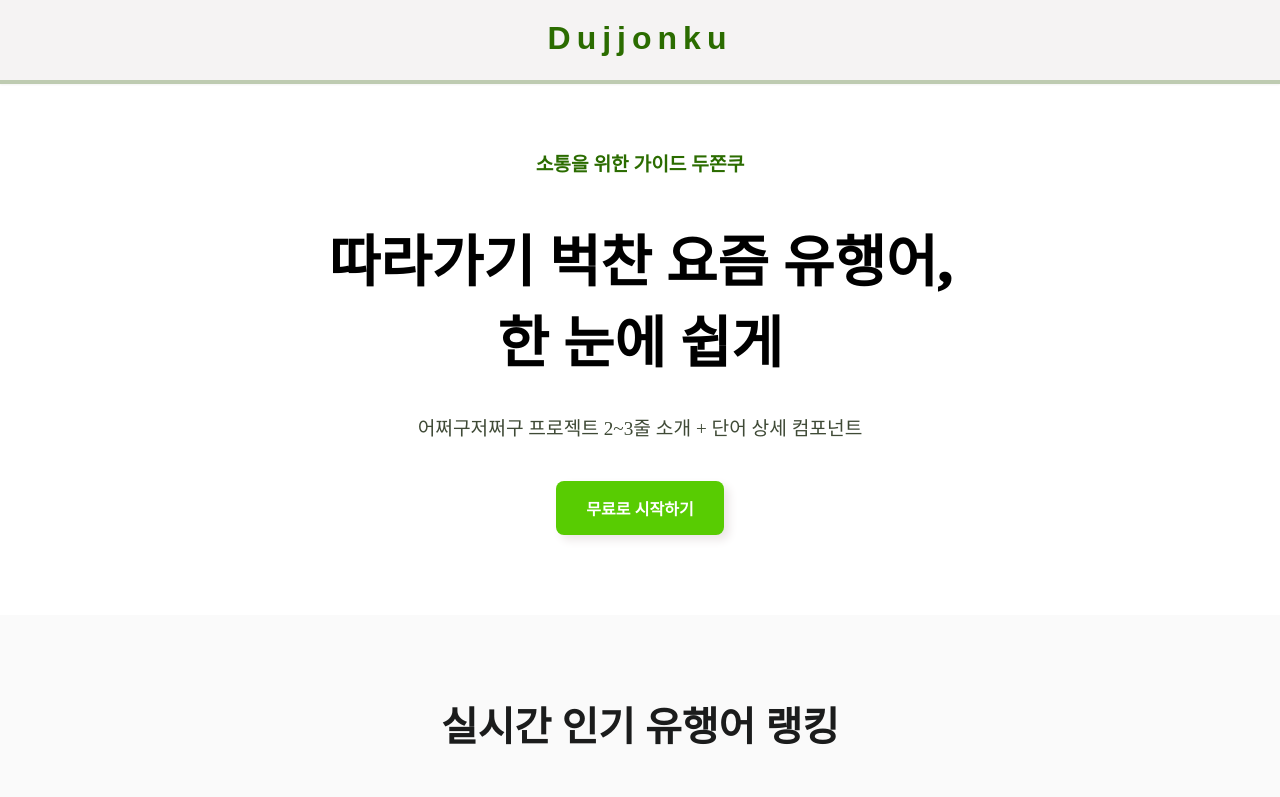
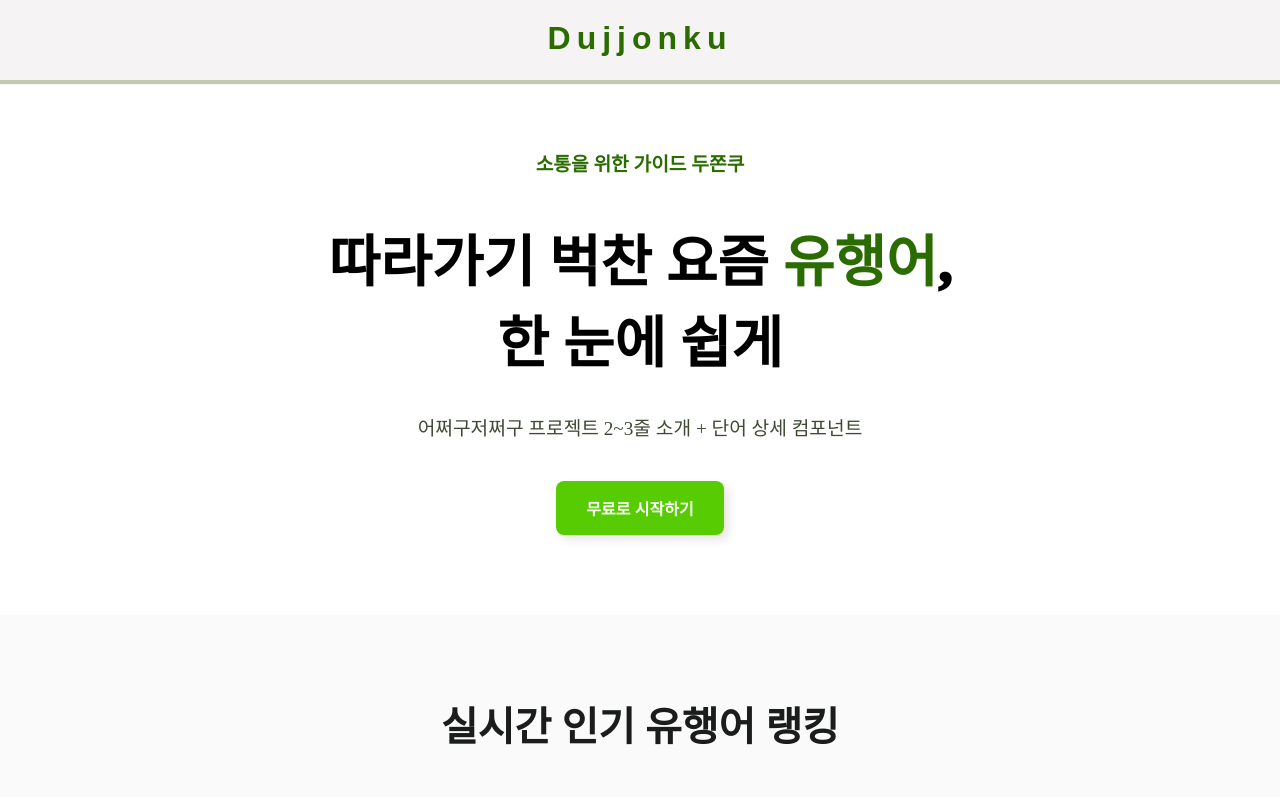
Before and after one commit to chc216/dujjonku-frontend, a React (Vite) app: page / in a window 1280 px wide. Shown: the top 797 px of the page. Built offline with nearby package versions, Linux system fonts and the light colour scheme.

Commit message:
feat: 랜딩페이지 제목 애니메이션 추가

```diff
--- a/src/pages/user/Main/index.jsx
+++ b/src/pages/user/Main/index.jsx
@@ -1,18 +1,19 @@
 import React from "react";
 import styled from "styled-components";
-import { useNavigate } from "react-router-dom"
-import RankingCard from "@/pages/user/DashBoard/RankingCard"
-import TodayWordCard from "@/pages/user/DashBoard/TodayWordCard"
+import { useNavigate } from "react-router-dom";
+import RankingCard from "@/pages/user/DashBoard/RankingCard";
+import TodayWordCard from "@/pages/user/DashBoard/TodayWordCard";
 import Button from "@/components/nav/Button";
-import Contact from "./Contact"
-import TeamMember from "./TeamMember"
+import Contact from "./Contact";
+import TeamMember from "./TeamMember";
+import { motion } from "motion/react";
 
 /* 이후 백엔드 연동시 서버에서 5 or 10개만 가져오도록 변경 */
 const DummyRankingData = Array.from({ length: 10 }, (_, i) => ({
-    id: i+1,
-    keyword: `트렌드 단어 ${i+1}`,
+  id: i + 1,
+  keyword: `트렌드 단어 ${i + 1}`,
   description: "실시간으로 분석된 유행어 설명란",
-    trend: i%3 === 0 ? 'UP' : i%3 === 1 ? 'DOWN' : 'HOLD'
+  trend: i % 3 === 0 ? "UP" : i % 3 === 1 ? "DOWN" : "HOLD",
 }));
 
 const PageWrapper = styled.div`
@@ -34,8 +35,8 @@ const FixedContainer = styled.div`
   align-items: center;
   flex-direction: column;
   justify-content: space-between;
-    border-bottom: 4px solid #BECBB1;
-    background: #F5F3F3;
+  border-bottom: 4px solid #becbb1;
+  background: #f5f3f3;
   box-shadow: 0 1px 2px 0 rgba(0, 0, 0, 0.05);
   min-width: 100px;
   z-index: 1000;
@@ -43,7 +44,7 @@ const FixedContainer = styled.div`
 
 const RandingLogoContent = styled.div`
   margin: 0 auto;
-    color: #2B6C00;
+  color: #2b6c00;
   font-family: "Plus Jakarta Sans", sans-serif;
   font-size: 2rem;
   font-weight: 800;
@@ -82,12 +83,12 @@ const SectionBox = styled.section`
     font-weight: 900;
     margin-top: 0;
     margin-bottom: 20px;
-        color: #1B1C1C;
+    color: #1b1c1c;
   }
 
   p {
     font-size: 1.2rem;
-        color: #3F4A36;
+    color: #3f4a36;
     margin-bottom: 40px;
   }
 `;
@@ -101,7 +102,7 @@ const LinkButton = styled.button`
   border: none;
   border-radius: 8px;
   box-shadow: 5px 5px 10px #ebe6e6;
-    background-color: #58CC02;
+  background-color: #58cc02;
   transition: background-color 0.2s ease-in-out;
 
   &:hover {
@@ -109,29 +110,65 @@ const LinkButton = styled.button`
   }
 `;
 
+const Char = styled(motion.span)`
+  display: inline-block;
+  color: #2b6c00;
+`;
+
 function Main() {
   const navigate = useNavigate();
 
+  const animatedWord = "유행어";
   return (
     <PageWrapper>
       <FixedContainer>
-                <RandingLogoContent onClick={() => navigate('/dashboard')}>Dujjonku</RandingLogoContent>
+        <RandingLogoContent onClick={() => navigate("/dashboard")}>
+          Dujjonku
+        </RandingLogoContent>
       </FixedContainer>
 
       <RandingContainer>
         <SectionBox>
-                    <p style={{ color: '#2B6C00', fontWeight: 'bold' }}>소통을 위한 가이드 <b>두쫀쿠</b></p>
-                    <h1 style={{ fontSize: '3.5rem', fontWeight: 1000, margin: '0 0 15px 0' }}>
-                        따라가기 벅찬 요즘 유행어,<br />한 눈에 쉽게
+          <p style={{ color: "#2B6C00", fontWeight: "bold" }}>
+            소통을 위한 가이드 <b>두쫀쿠</b>
+          </p>
+          <h1
+            style={{
+              fontSize: "3.5rem",
+              fontWeight: 1000,
+              margin: "0 0 15px 0",
+            }}
+          >
+            따라가기 벅찬 요즘{" "}
+            {animatedWord.split("").map((char, i) => (
+              <Char
+                key={i}
+                animate={{ opacity: [0, 1, 1, 0] }}
+                transition={{
+                  duration: 3,
+                  times: [0, 0.1, 0.9, 1],
+                  delay: i * 0.2,
+                  repeat: Infinity,
+                  repeatDelay: 0.5,
+                  ease: "easeInOut",
+                }}
+              >
+                {char}
+              </Char>
+            ))}
+            ,
+            <br />한 눈에 쉽게
           </h1>
           <p>어쩌구저쩌구 프로젝트 2~3줄 소개 + 단어 상세 컴포넌트</p>
-                    <LinkButton onClick={() => navigate('/dashboard')}>무료로 시작하기</LinkButton>
+          <LinkButton onClick={() => navigate("/dashboard")}>
+            무료로 시작하기
+          </LinkButton>
         </SectionBox>
 
         <SectionBox>
           <h2>실시간 인기 유행어 랭킹</h2>
           <p>데이터베이스와 연동된 실시간 트렌드를 확인하세요!</p>
-                    <div style={{ width: '100%', maxWidth: '800px' }}>
+          <div style={{ width: "100%", maxWidth: "800px" }}>
             <RankingCard wordsList={DummyRankingData} isLanding={true} />
           </div>
         </SectionBox>
@@ -139,34 +176,55 @@ function Main() {
         <SectionBox>
           <h2>오늘의 인기 유행어</h2>
           <p>매일매일 업데이트되는 인기 유행어를 놓치지마세요!</p>
-                    <div style={{ width: '100%', maxWidth: '800px' }}>
+          <div style={{ width: "100%", maxWidth: "800px" }}>
             <TodayWordCard />
           </div>
         </SectionBox>
 
         <SectionBox>
-                    <p style={{ color: '#ff5e00', margin: '0 0 10px 0', fontWeight: 'bold' }}><b>MINI TEST</b></p>
+          <p
+            style={{
+              color: "#ff5e00",
+              margin: "0 0 10px 0",
+              fontWeight: "bold",
+            }}
+          >
+            <b>MINI TEST</b>
+          </p>
           <h2>나의 MZ력은 몇 점?</h2>
           <p>유행어 퀴즈를 통해 쉽고 재미있게 유행어를 학습하세요!</p>
-                    <div style={{ border: '2px dashed #ccc', padding: '50px', width: '100%', maxWidth: '800px' }}>QuizCard</div>
+          <div
+            style={{
+              border: "2px dashed #ccc",
+              padding: "50px",
+              width: "100%",
+              maxWidth: "800px",
+            }}
+          >
+            QuizCard
+          </div>
         </SectionBox>
 
         <SectionBox>
           <h2>트렌드에 한발짝 가까워지세요</h2>
           <p>매일 업데이트되는 새로운 유행어 알림을 받아보세요.</p>
-                    <div style={{ display: 'flex', gap: '10px' }}>
-                        알림 카드
-                    </div>
+          <div style={{ display: "flex", gap: "10px" }}>알림 카드</div>
         </SectionBox>
 
         <SectionBox>
           <TeamMember />
         </SectionBox>
 
-                <SectionBox style={{ minHeight: '50px', backgroundColor: '#333', color: '#fff', padding: '40px 10%' }}>
+        <SectionBox
+          style={{
+            minHeight: "50px",
+            backgroundColor: "#333",
+            color: "#fff",
+            padding: "40px 10%",
+          }}
+        >
           <Contact />
         </SectionBox>
-
       </RandingContainer>
     </PageWrapper>
   );
```
Lines whose indentation alone changed are shown as unchanged.
